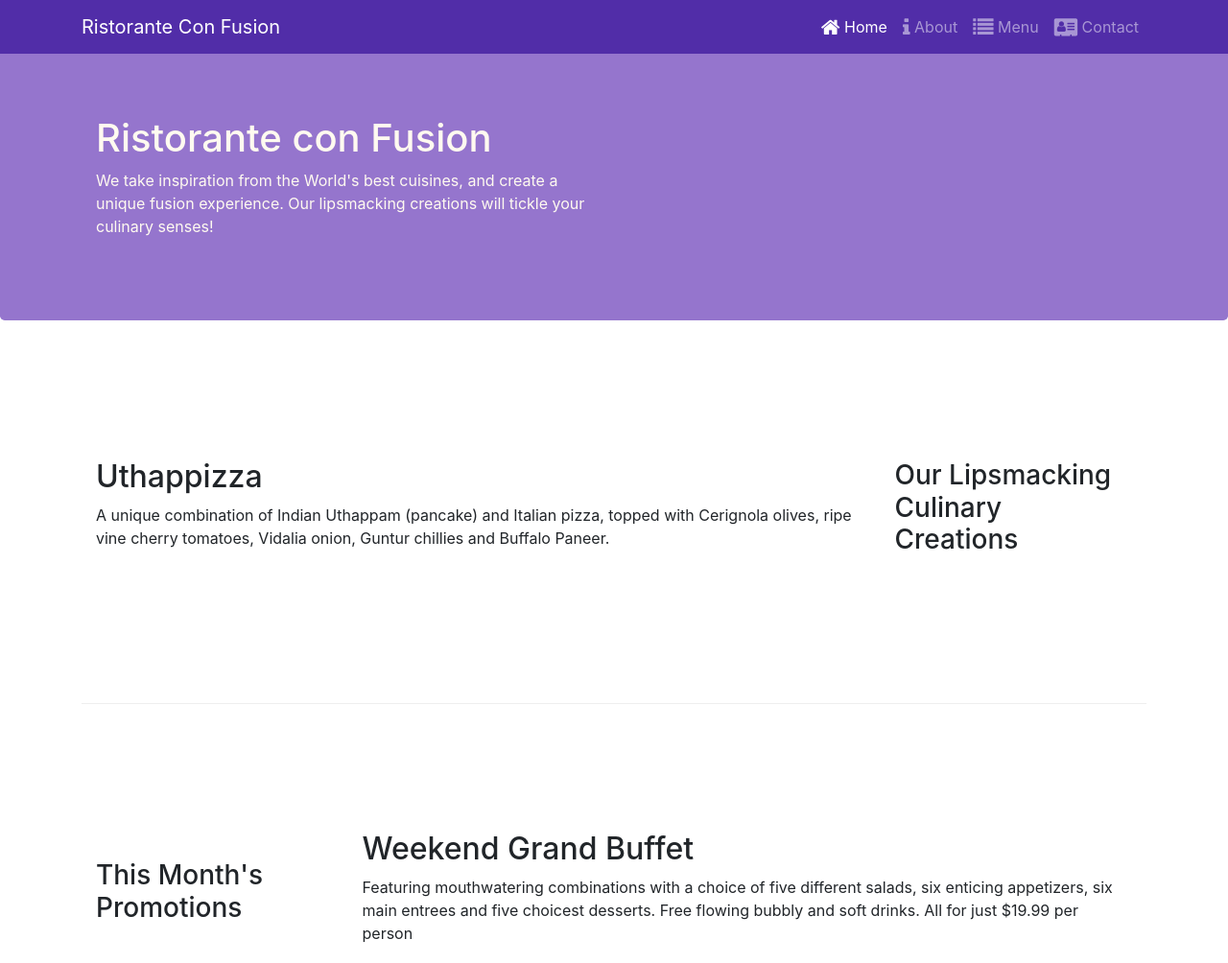
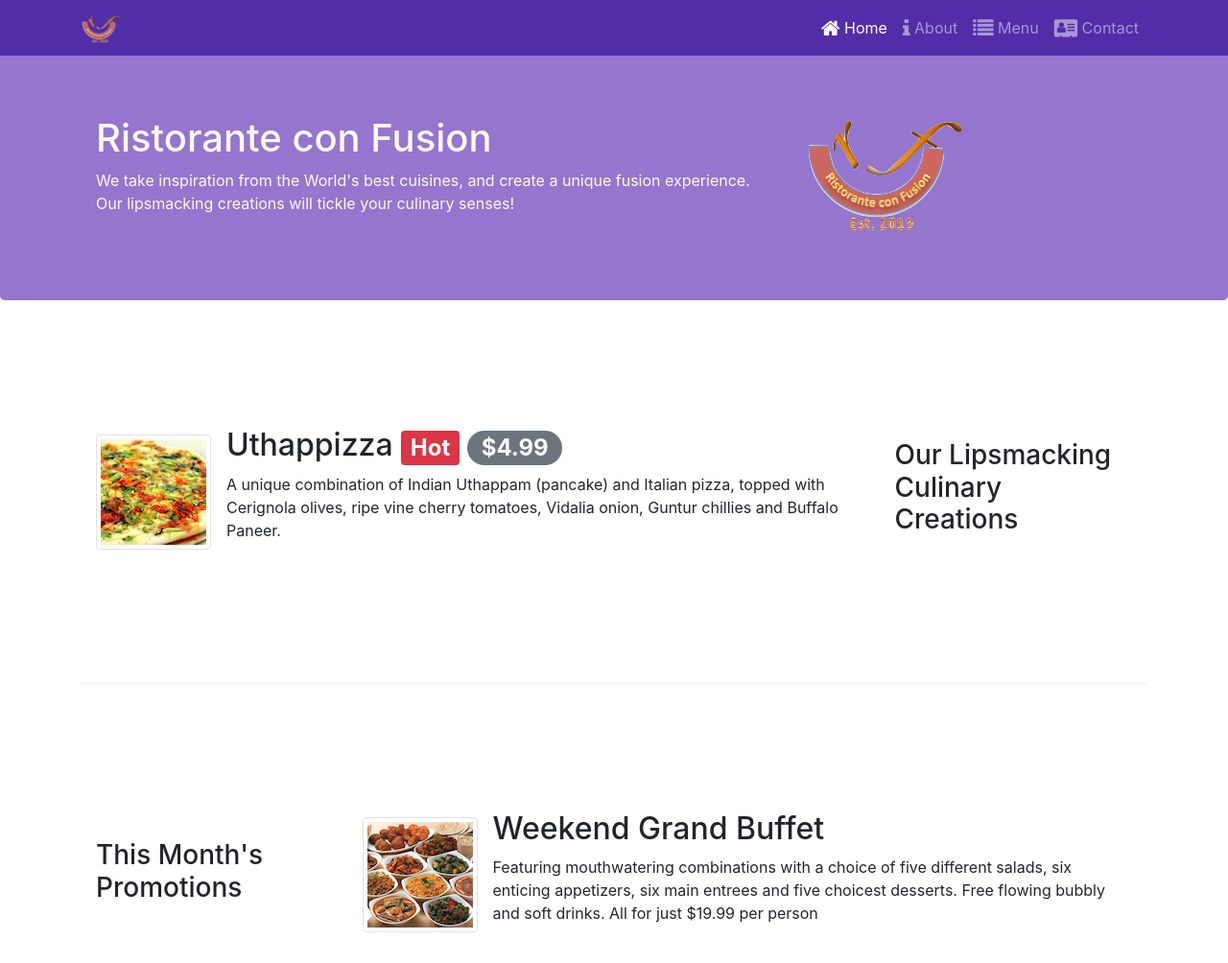
Before and after one commit to m0hit312000/Bootstrap_Learning, a website: page index.html in a window 1280 px wide. Shown: the top 1004 px of the page at 96% size. Drawn offline with nearby package versions, Linux system fonts and the light colour scheme.

Commit message:
Added Badges

```diff
--- a/index.html
+++ b/index.html
@@ -20,7 +20,7 @@
           <button class="navbar-toggler" type="button" data-toggle="collapse" data-target="#Navbar">
             <span class="navbar-toggler-icon"></span>
           </button>
-        <a class="navbar-brand mr-auto" href="#">Ristorante Con Fusion</a>
+        <a class="navbar-brand mr-auto" href="#"><img src="img/logo.png" height="30" width="41"></a>
         <div class="collapse navbar-collapse" id="Navbar">
             <ul class="navbar-nav ml-auto">
                 <li class="nav-item active"><a class="nav-link" href="#"><span class="fa fa-home fa-lg"></span> Home</a></li>
@@ -35,11 +35,12 @@
     <header class="jumbotron">
         <div class="container">
             <div class="row row-header">
-                <div class="col-12 col-sm-6">
+                <div class="col-12 col-sm-8">
                     <h1>Ristorante con Fusion</h1>
                     <p>We take inspiration from the World's best cuisines, and create a unique fusion experience. Our lipsmacking creations will tickle your culinary senses!</p>
                 </div>
-                <div class="col-12 col-sm">
+                <div class="col-12 col-sm align-self-center">
+                   <img src="img/logo.png" class="image-fluid">
                 </div>
             </div>
         </div>
@@ -51,8 +52,13 @@
                 <h3>Our Lipsmacking Culinary Creations</h3>
             </div>
             <div class="col col-sm order-sm-first col-md">
-                <h2>Uthappizza</h2>
-                <p>A unique combination of Indian Uthappam (pancake) and Italian pizza, topped with Cerignola olives, ripe vine cherry tomatoes, Vidalia onion, Guntur chillies and Buffalo Paneer.</p>
+               <div class="media">
+                  <img class="d-flex mr-3 img-thumbnail align-self-center" src="img/uthappizza.png" alt="uthappizza">
+                  <div class="media-body">
+                     <h2 class="mt-0">Uthappizza <span class="badge badge-danger">Hot </span> <span class="badge badge-pill badge-secondary"> $4.99</span></h2>
+                     <p>A unique combination of Indian Uthappam (pancake) and Italian pizza, topped with Cerignola olives, ripe vine cherry tomatoes, Vidalia onion, Guntur chillies and Buffalo Paneer.</p>
+                  </div>
+               </div>
             </div>
         </div>
 
@@ -62,8 +68,14 @@
                 <h3>This Month's Promotions</h3>
             </div>
             <div class="col col-sm col-md">
-                <h2>Weekend Grand Buffet</h2>
-                <p>Featuring mouthwatering combinations with a choice of five different salads, six enticing appetizers, six main entrees and five choicest desserts. Free flowing bubbly and soft drinks. All for just $19.99 per person </p>
+                <div class="media">
+                    <img class="d-flex mr-3 img-thumbnail align-self-center" src="img/buffet.png" alt="buffet">
+                    <div class="media-body">
+                        <h2 class="mt-0">Weekend Grand Buffet</h2>
+                        <p>Featuring mouthwatering combinations with a choice of five different salads, six enticing appetizers, six main entrees and five choicest desserts. Free flowing bubbly and soft drinks. All for just $19.99 per person </p>
+                    </div>
+                 </div>
+
             </div>
         </div>
 
@@ -72,9 +84,15 @@
                 <h3>Meet our Culinary Specialists</h3>
             </div>
             <div class="col col-sm order-sm-first col-md">
-                <h2>Alberto Somayya</h2>
-                <h4>Executive Chef</h4>
-                <p>Award winning three-star Michelin chef with wide International experience having worked closely with whos-who in the culinary world, he specializes in creating mouthwatering Indo-Italian fusion experiences. </p>
+                <div class="media">
+                    <img class="d-flex mr-3 img-thumbnail align-self-center" src="img/alberto.png" alt="alberto">
+                    <div class="media-body">
+                        <h2>Alberto Somayya</h2>
+                        <h4>Executive Chef</h4>
+                        <p>Award winning three-star Michelin chef with wide International experience having worked closely with whos-who in the culinary world, he specializes in creating mouthwatering Indo-Italian fusion experiences. </p>
+                    </div>
+                 </div>
+
             </div>
         </div>
     </div>
```
Also changed, not shown: aboutus.html (+6 -28 lines), contactus.html (+5 -4 lines), img/alberto.png (added), img/buffet.png (added), img/logo.png (added), img/uthappizza.png (added).
